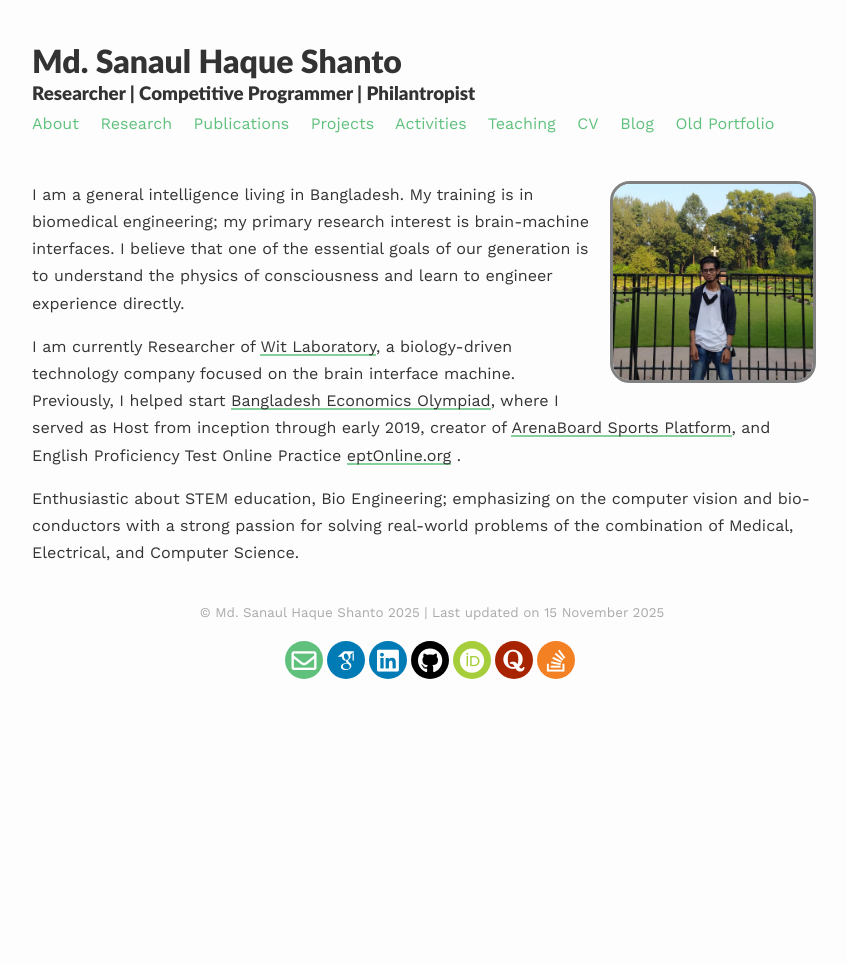
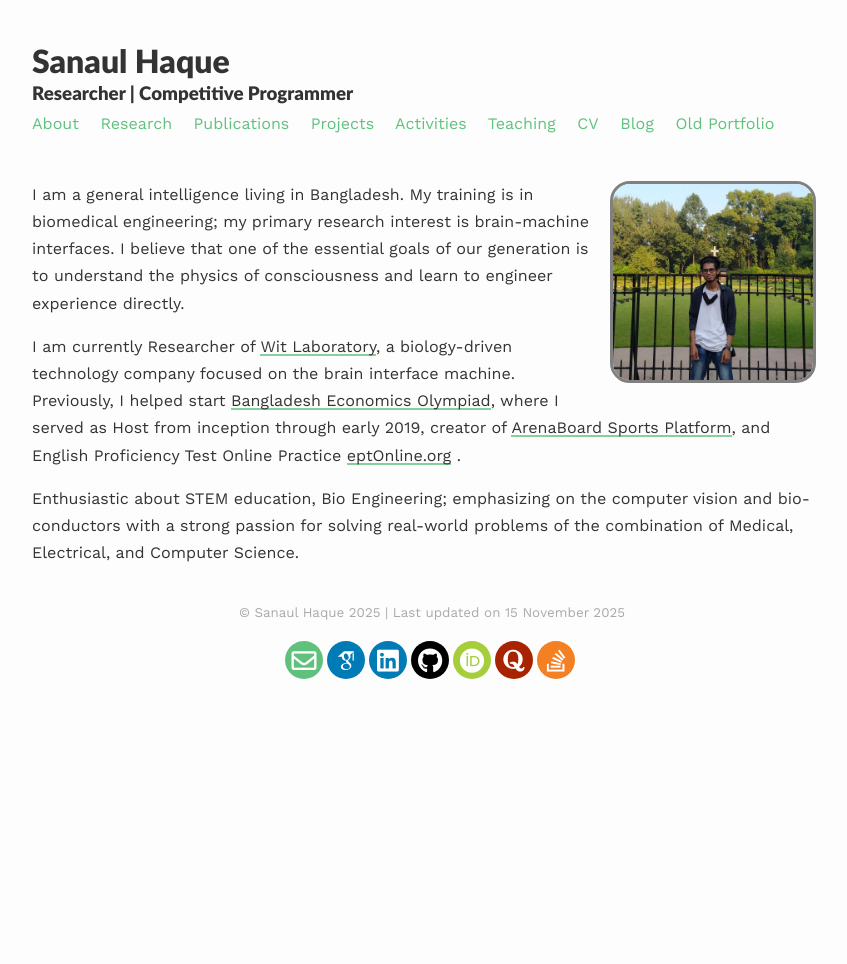
Before and after one commit to Md-Sanaul-Haque-Shanto/md-sanaul-haque-shanto.github.io, a Jekyll site: the page built from index.md, in a window 1280 px wide. Shown: the whole page, without its empty margins (208-1055 px from the left). Built offline with Jekyll 4.4.1, drawn with Linux system fonts in a browser that asks for light colours; nearby versions of some CDN libraries; some web fonts are replaced.

Commit message:
Update _config.yml

```diff
--- a/_config.yml
+++ b/_config.yml
@@ -1,10 +1,10 @@
 ### your site title here
-title: Md. Sanaul Haque Shanto
-description: Researcher | Competitive Programmer | Philantropist
+title: Sanaul Haque
+description: Researcher | Competitive Programmer
 
 baseurl: "" #name of GitHub repository
 url: "" #custom url to be used instead of GitHub repository
-email: mdsanaulhaqueshanto@gmail.com
+email: shanto@eptonline.org
 
 highlighter: rouge
 markdown: kramdown
@@ -27,8 +27,6 @@ deepai: "#"
 #researchgate: "#"
 orcid: "0000-0001-7392-3250"
 quora: "Md-Sanaul-Haque-Shanto"
-instagram: "mdshs.shanto"
-facebook: "10e18"
 codeforces: "#"
 toph: "#"
 projecteular: "#"
@@ -38,7 +36,7 @@ rosalind: "#"
 # markdown: kramdown
 
 # Tracker
-analytics:
+analytics: "G-2C99GJ2997"
 
 #optimization -> compress.html
 compress_html:
```
